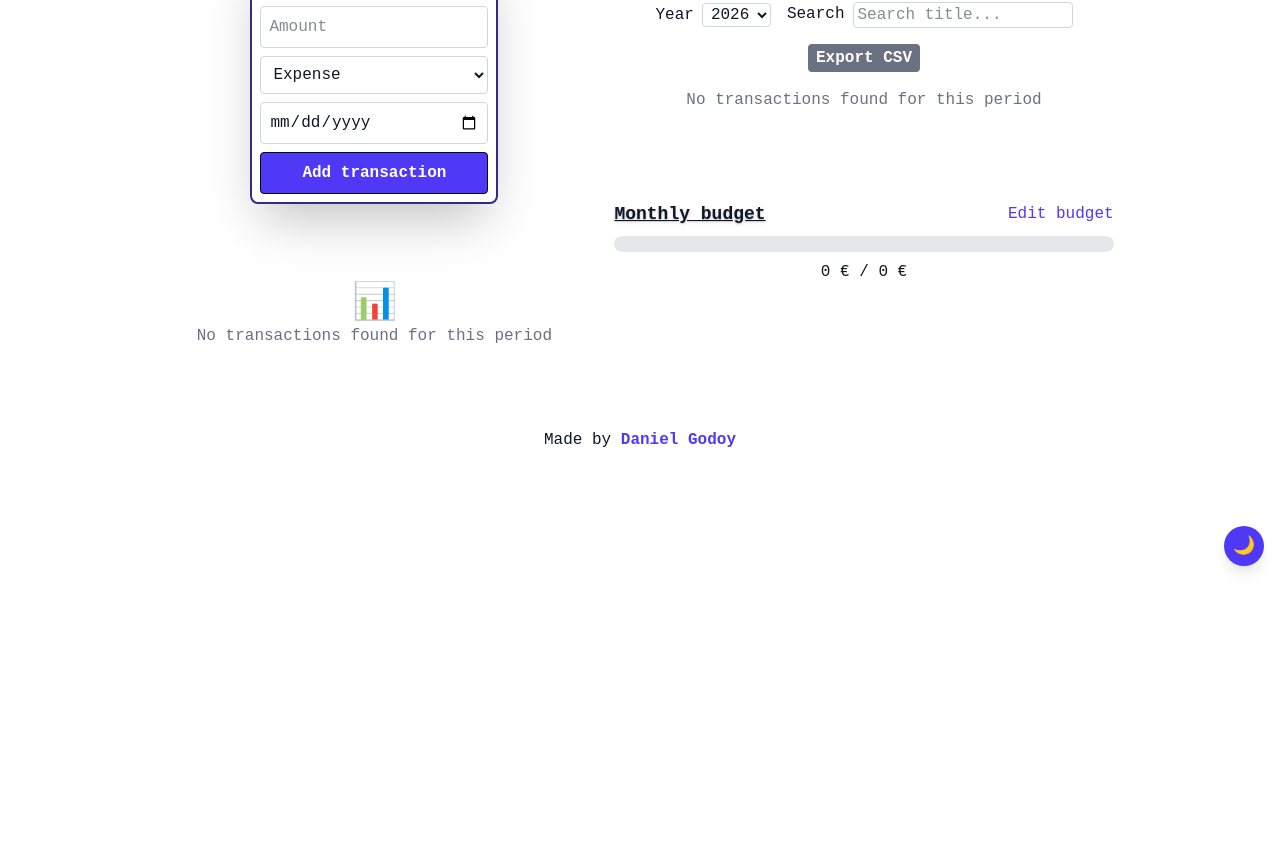
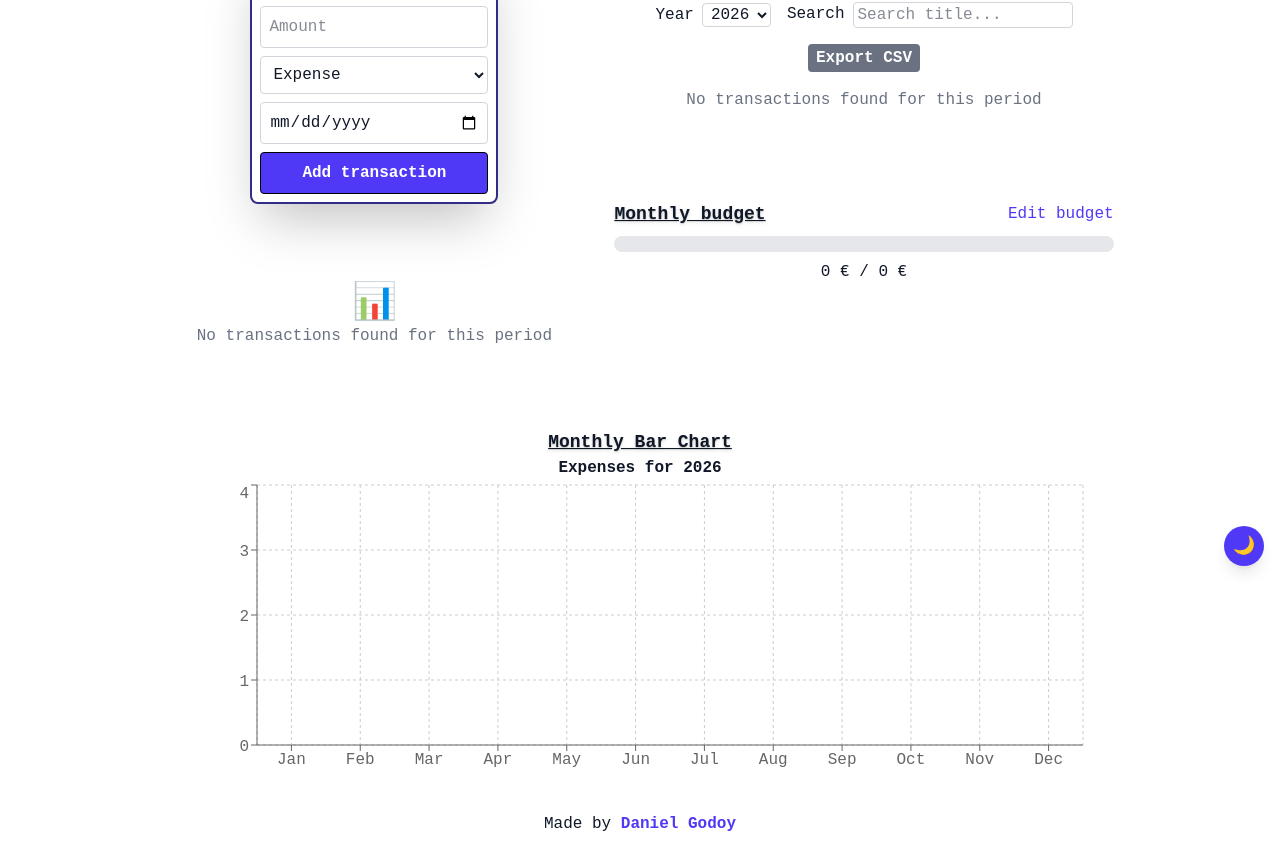
Before and after one commit to DanielGodoyGalindo/expense-tracker, a React (Vite) app: page / in a window 1280 px wide. Shown: the part 218-1070 px from the top of the page. Before the commit the page ends 800 px from the top, so only its background shows below. Built offline with nearby package versions, Linux system fonts and the light colour scheme.

Commit message:
feat: add MonthlyBarChart component

```diff
--- a/src/App.tsx
+++ b/src/App.tsx
@@ -9,6 +9,7 @@ import Modal from './components/Modal';
 import Budget from './components/Budget';
 import { filterTransactions, sortTransactions } from './utils/transactionUtils'
 import type { Category, SortBy, SortOrder } from "./types/filters";
+import MonthlyBarChart from './components/MonthlyBarChart';
 
 function App() {
 
@@ -175,6 +176,9 @@ function App() {
             </div>
 
           </div>
+
+          <MonthlyBarChart transactions={transactions} selectedYear={selectedYear} />
+
           <footer className='self-center'>
             Made by <a href='https://github.com/DanielGodoyGalindo/expense-tracker' className='cursor-pointer; text-indigo-600 dark:text-indigo-400 hover:underline font-bold' target='_blank'>Daniel Godoy</a>
           </footer>
--- a/src/components/Balance.tsx
+++ b/src/components/Balance.tsx
@@ -42,7 +42,7 @@ function Balance({ transactions, selectedMonth, selectedYear }: Props) {
     <div className="flex flex-col">
       <p className="underline self-center text-lg text-shadow-md font-bold">Balance</p>
       <div
-        className={`place-self-center flex flex-col gap-1 border-4 rounded-xl p-2 ${balance < 0 ? "border-rose-500" : "border-emerald-500"} mt-3 text-2xl`}>
+        className={`place-self-center flex flex-col gap-1 border-4 rounded-xl p-2 ${balance < 0 ? "border-rose-500" : "border-emerald-500"} mt-3 text-md`}>
         {transactions.length > 0 ? (
           <>
             <p>Your balance for {monthName} {selectedYear}:</p>
--- /dev/null
+++ b/src/components/MonthlyBarChart.tsx
@@ -0,0 +1,66 @@
+import { BarChart, Bar, XAxis, YAxis, Tooltip, CartesianGrid, ResponsiveContainer } from "recharts";
+import type { Transaction } from "../types/transaction";
+
+type Props = { transactions: Transaction[]; selectedYear: string; };
+
+function MonthlyBarChart({ transactions, selectedYear }: Props) {
+
+  const months = [
+    { name: "Jan", value: "01" },
+    { name: "Feb", value: "02" },
+    { name: "Mar", value: "03" },
+    { name: "Apr", value: "04" },
+    { name: "May", value: "05" },
+    { name: "Jun", value: "06" },
+    { name: "Jul", value: "07" },
+    { name: "Aug", value: "08" },
+    { name: "Sep", value: "09" },
+    { name: "Oct", value: "10" },
+    { name: "Nov", value: "11" },
+    { name: "Dec", value: "12" },
+  ];
+
+  const data = months.map((month) => {
+    const expenses = transactions
+      .filter(
+        (transaction) =>
+          transaction.date.slice(0, 4) === selectedYear &&
+          transaction.date.slice(5, 7) === month.value &&
+          transaction.category === "Expense"
+      )
+      .reduce((total, transaction) => total + transaction.amount, 0);
+
+    return {
+      month: month.name,
+      expenses,
+    };
+  });
+
+  return (
+    <div className="w-full flex justify-center">
+      <div className="w-full max-w-4xl flex flex-col items-center">
+        <p className="underline text-lg text-shadow-md font-bold">
+          Monthly Bar Chart
+        </p>
+
+        <h2 className="text-center font-bold">
+          Expenses for {selectedYear}
+        </h2>
+
+        <div className="w-full">
+          <ResponsiveContainer width="100%" height={300}>
+            <BarChart data={data}>
+              <CartesianGrid strokeDasharray="3 3" />
+              <XAxis dataKey="month" />
+              <YAxis />
+              <Tooltip />
+              <Bar dataKey="expenses" fill="#4f46e5" />
+            </BarChart>
+          </ResponsiveContainer>
+        </div>
+      </div>
+    </div>
+  );
+}
+
+export default MonthlyBarChart;
```
Also changed, not shown: 1 other file (tests, documents, lock files or other folders).
